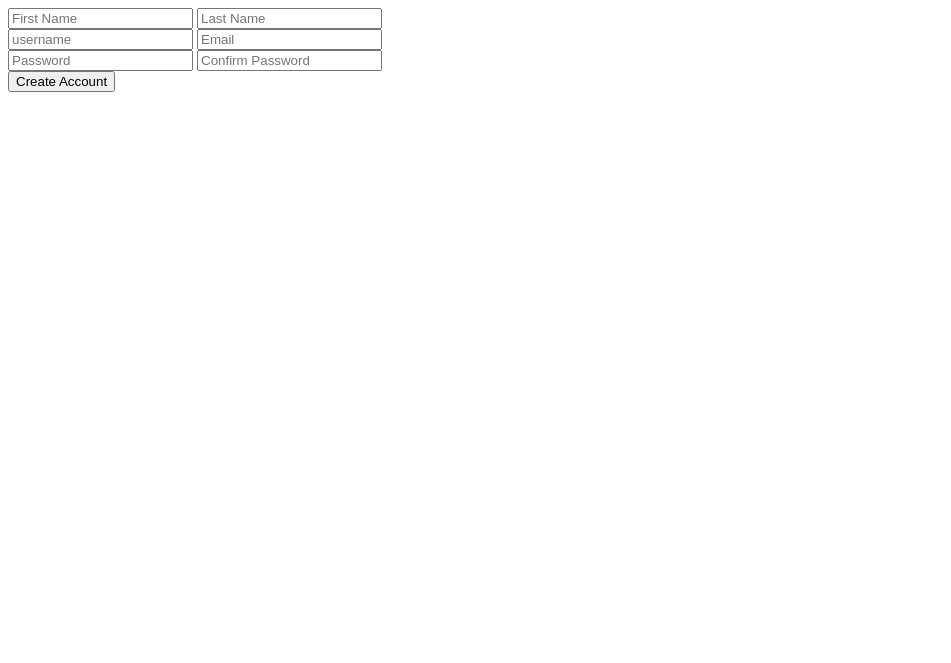
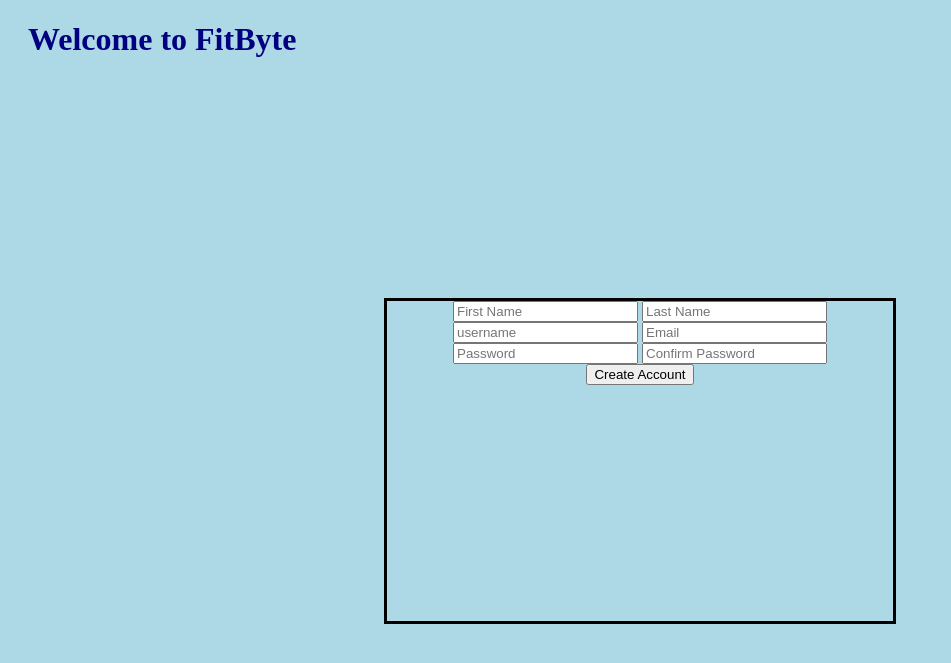
Before and after one commit to JonathanSafer/Fitbyte, a PHP site: page /sign_up_page.php in a window 1280 px wide. Shown: the top 663 px of the page, without its empty margins (0-951 px from the left). Run offline with PHP 8.4, Linux system fonts and the light colour scheme.

Commit message:
Update sign_up_page.php

```diff
--- a/sign_up_page.php
+++ b/sign_up_page.php
@@ -3,14 +3,14 @@
 <head>
     <meta charset="UTF-8">
     <meta name="viewport" content="width=device-width, initial-scale=1.0">
-
+    <link rel="stylesheet" href="fitbyte.css">
     <title>fitbyte</title>
 </head>
 <body>
+<h1 > Welcome to FitByte </h1>
+<div class="center1" >
 
-<div class="center" >
      <form action="login.php">
-
          <input type="text" placeholder="First Name" name="first_name" id="fname" >
         <input type="text" placeholder="Last Name" name="last_name" id="lname" ><br />
         <input type="text" name="username" id="username" placeholder="username">
```
Lines whose indentation alone changed are shown as unchanged.
